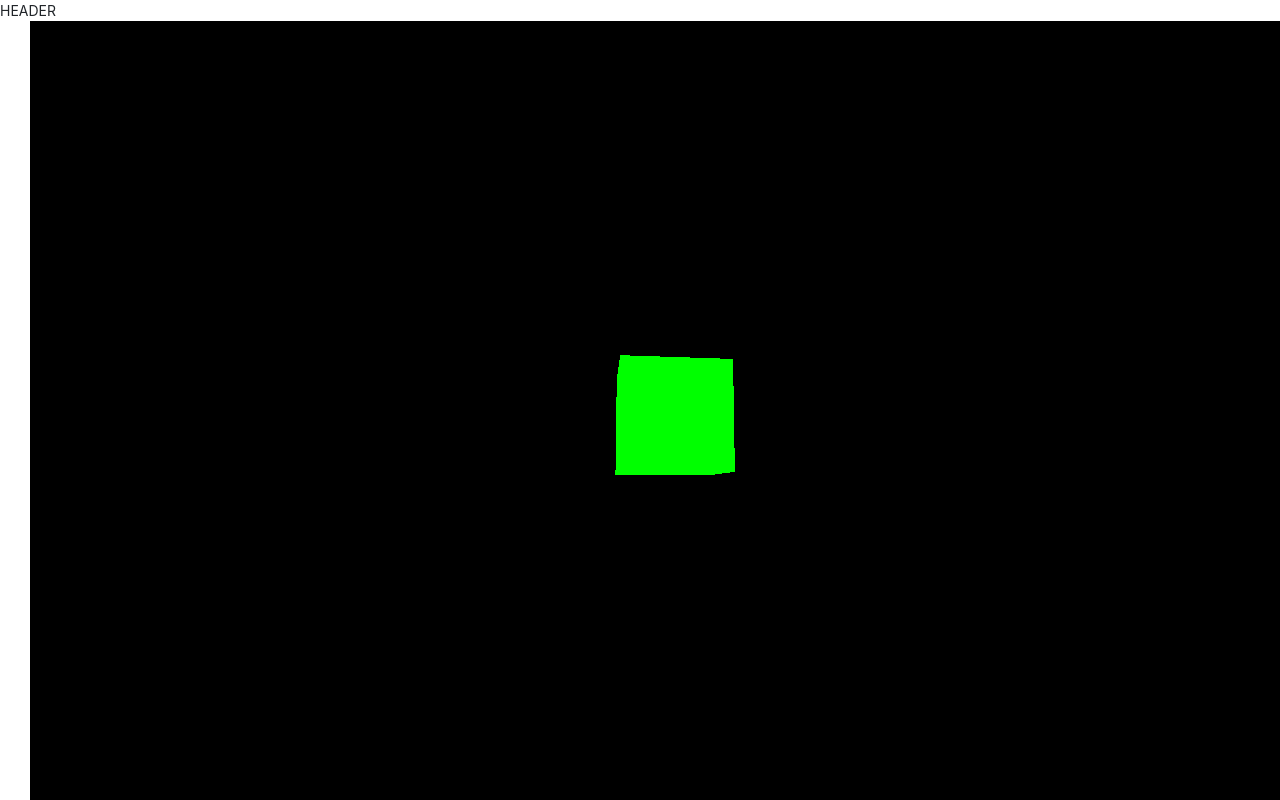
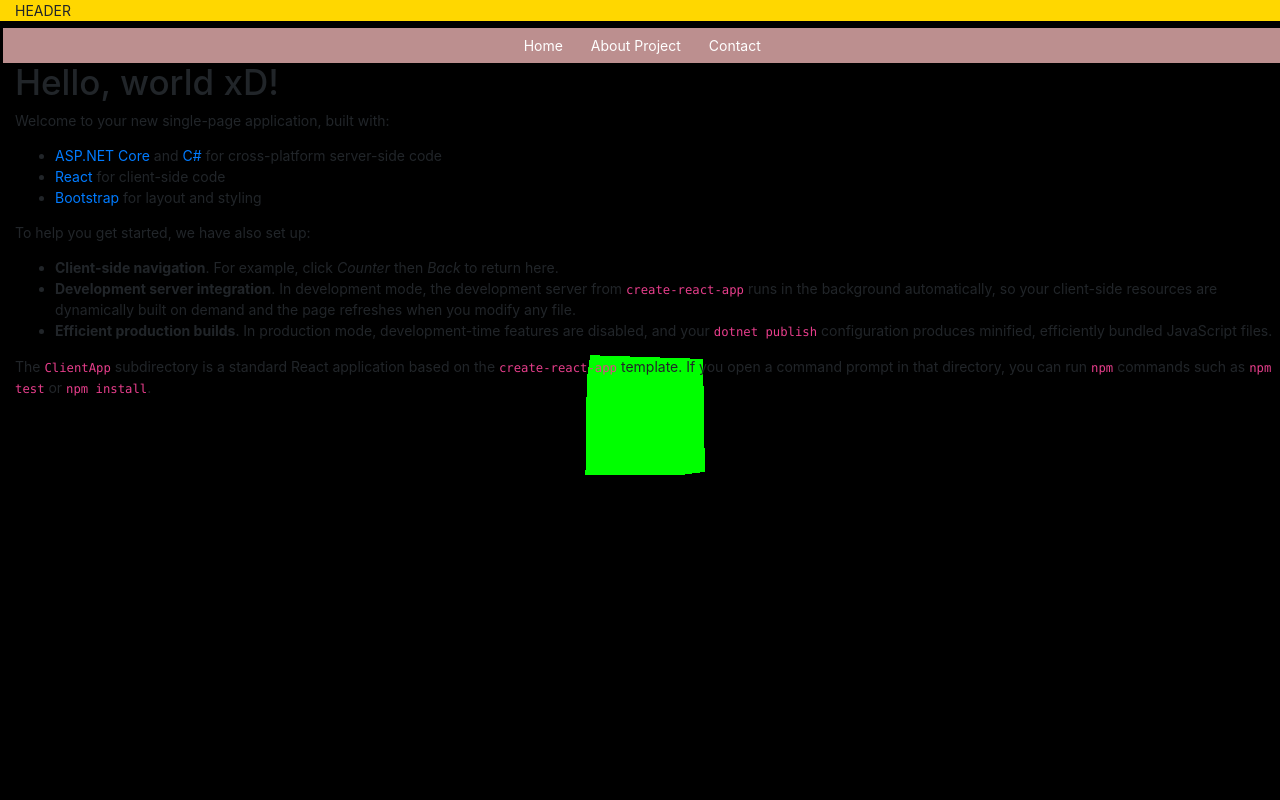
Before and after one commit to lolerah/3Display, a React (Create React App) app in the folder ClientApp/: page / in a window 1280 px wide. Shown: the top 800 px of the page. Built offline with nearby package versions, Linux system fonts and the light colour scheme.

Commit message:
Improved diplaying website layout

```diff
--- a/ClientApp/src/App.js
+++ b/ClientApp/src/App.js
@@ -1,5 +1,4 @@
 import React, { Component } from "react";
-import { Routing } from "./components/Routing";
 import { Main } from "./components/Main";
 import "bootstrap/dist/css/bootstrap.min.css";
 
@@ -8,18 +7,23 @@ export default class App extends Component {
 
   render() {
     return (
-      <div className="container-fluid">
-        <div className="row ">HEADER</div>
-        <div className="row ">
-          <div className="col">
+      <React.Fragment>
+        <div className="container-fluid">
+          <div className="row">
+            <div className="col" style={{ backgroundColor: "gold" }}>
+              HEADER
+            </div>
+          </div>
+          <div className="row">
             <Main />
           </div>
-          <div className="col-11">
-            <Routing />
+          <div className="row">
+            <div className="col" style={{ backgroundColor: "teal" }}>
+              FOOT
+            </div>
           </div>
         </div>
-        <div className="row ">FOOTER</div>
-      </div>
+      </React.Fragment>
     );
   }
 }
--- /dev/null
+++ b/ClientApp/src/components/Main.css
@@ -0,0 +1,23 @@
+.scene {
+  z-index: -1;
+  position: absolute;
+  bottom: 0vh;
+  left: 0vw;
+  width: 100%;
+  height: 100%;
+}
+
+.navbar {
+  z-index: 3;
+  position: absolute;
+  left: -2vw;
+  width: 102vw;
+  bottom: 47vh;
+  height: 100vh;
+}
+
+.routing {
+  z-index: 2;
+  position: absolute;
+  top: 5vh;
+}
--- a/ClientApp/src/components/Main.jsx
+++ b/ClientApp/src/components/Main.jsx
@@ -1,18 +1,21 @@
 import React, { Component } from "react";
 import { Scene } from "./Scene";
 import { NewNavMenu } from "./NewNavMenu";
+import { Routing } from "./Routing";
+import "./Main.css";
 
 export class Main extends Component {
   render() {
     return (
-      <div className="container-fluid">
-        <div className="row ">
-          <div className="col">
-            <Scene />
-          </div>
-          <div className="col">
-            <NewNavMenu />
-          </div>
+      <div className="col">
+        <div className="scene">
+          <Scene />
+        </div>
+        <div className="navbar">
+          <NewNavMenu />
+        </div>
+        <div className="routing">
+          <Routing />
         </div>
       </div>
     );
--- a/ClientApp/src/components/NewNavMenu.css
+++ b/ClientApp/src/components/NewNavMenu.css
@@ -1,3 +1,4 @@
 nav {
   background-color: rosybrown;
+  width: 100%;
 }
--- a/ClientApp/src/components/NewNavMenu.jsx
+++ b/ClientApp/src/components/NewNavMenu.jsx
@@ -7,7 +7,6 @@ export class NewNavMenu extends Component {
     return (
       <nav className="nav justify-content-center">
         <NavLink goTo="/" display="Home" />
-        <NavLink goTo="/visualisation" display="Visualisation" />
         <NavLink goTo="/about" display="About Project" />
         <NavLink goTo="/contact" display="Contact" />
       </nav>
--- a/ClientApp/src/components/Routing.jsx
+++ b/ClientApp/src/components/Routing.jsx
@@ -4,7 +4,6 @@ import { Home } from "./Home";
 import { FetchData } from "./FetchData";
 import { Counter } from "./Counter";
 import { About } from "./About";
-import { Scene } from "./Scene";
 
 export class Routing extends Component {
   render() {
@@ -16,7 +15,6 @@ export class Routing extends Component {
         {/*<Route path="/visualisation" component={Visualisation} />
       <Route path="/contact" component={Contact} />*/}
         <Route path="/fetch-data" component={FetchData} />
-        <Route path="/visualisation" component={Scene} />
       </div>
     );
   }
```
